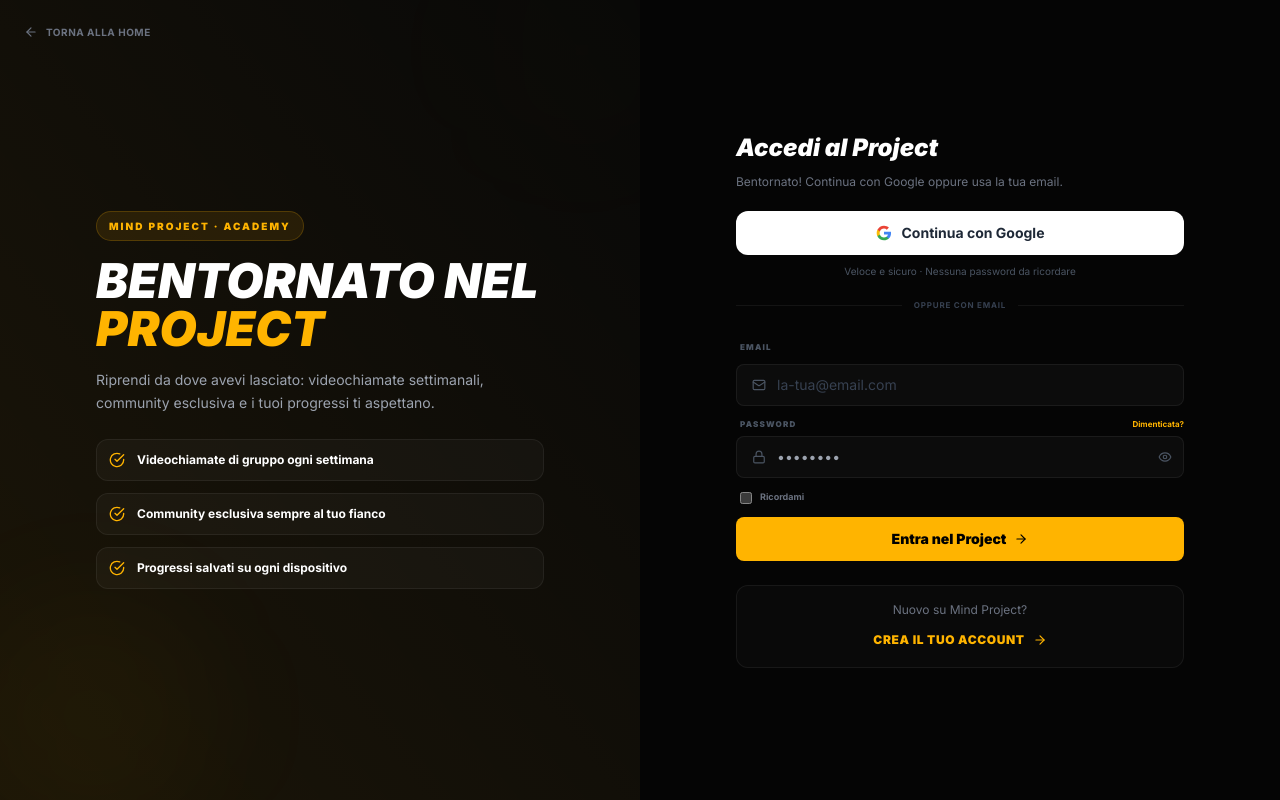
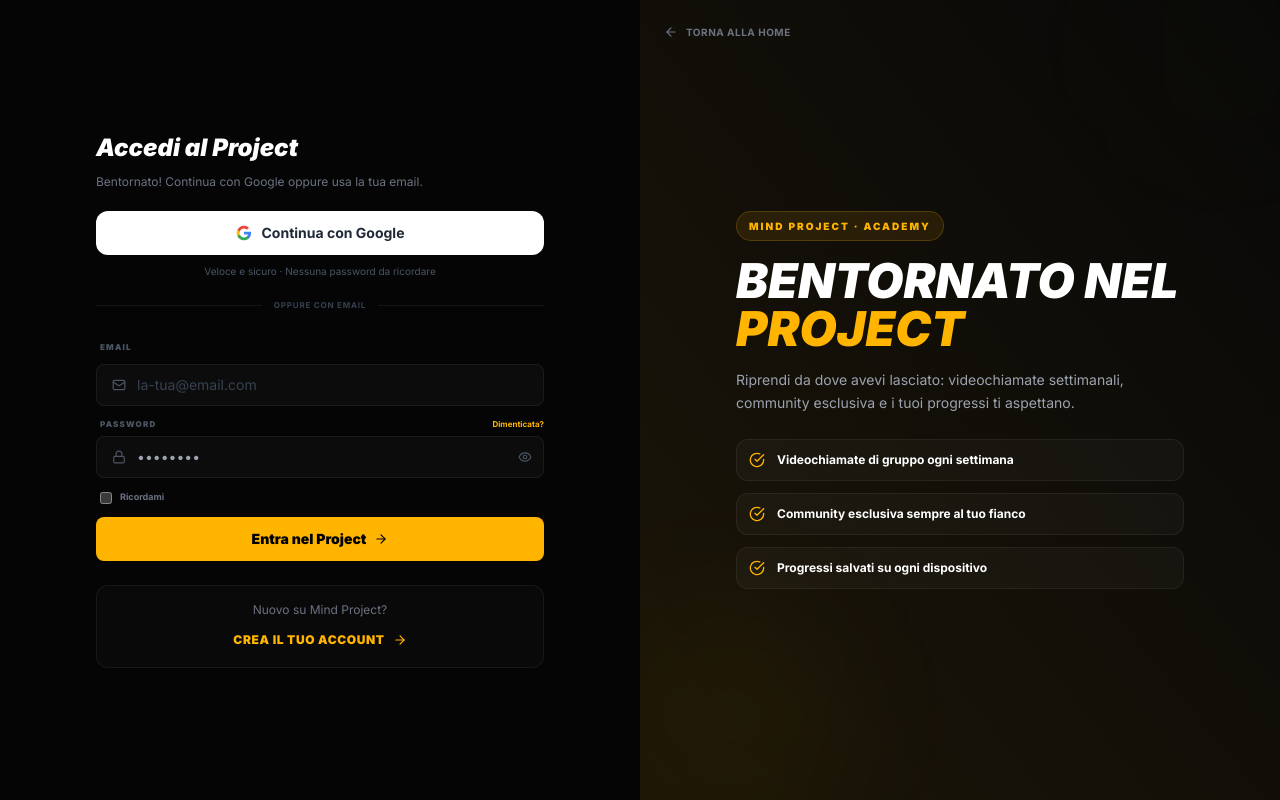
Before and after one commit to gabrieleforestieri0912-lab/Mind-Project, a Next.js app: page /login in a window 1280 px wide. Built offline with nearby package versions, Linux system fonts and the light colour scheme; no server answers.

Commit message:
feat(auth): form di accesso a sinistra, pannello di benvenuto a destra su desktop

```diff
--- a/src/pages/login.tsx
+++ b/src/pages/login.tsx
@@ -102,7 +102,7 @@
         noIndex
       />
       <main className="min-h-screen grid lg:grid-cols-2">
-        <div className="hidden lg:flex relative bg-[#080808] items-center justify-center px-12 overflow-hidden">
+        <div className="hidden lg:flex order-2 relative bg-[#080808] items-center justify-center px-12 overflow-hidden">
           <div className="absolute inset-0 bg-gradient-to-tr from-accent-primary/[0.08] to-transparent z-0" />
           <div className="absolute bottom-[-5%] left-[-5%] w-[250px] h-[250px] bg-accent-primary/[0.03] blur-[60px] rounded-full" />
           <div className="absolute top-[-5%] right-[-5%] w-[180px] h-[180px] bg-accent-primary/[0.02] blur-[80px] rounded-full" />
@@ -151,7 +151,7 @@
           </motion.div>
         </div>
 
-        <div className="flex items-center justify-center px-4 py-10 sm:px-8 lg:px-16 bg-[#050505] relative min-h-screen lg:min-h-full">
+        <div className="order-1 flex items-center justify-center px-4 py-10 sm:px-8 lg:px-16 bg-[#050505] relative min-h-screen lg:min-h-full">
           <div className="lg:hidden absolute top-5 left-5">
             <Link
               href="/"
--- a/src/pages/signup.tsx
+++ b/src/pages/signup.tsx
@@ -118,7 +118,7 @@
         canonicalUrl="https://mind-prjct.vercel.app/signup"
       />
       <main className="min-h-screen grid lg:grid-cols-2">
-        <div className="hidden lg:flex relative bg-[#080808] items-start justify-center pt-0 pb-8 px-8 overflow-hidden">
+        <div className="hidden lg:flex order-2 relative bg-[#080808] items-start justify-center pt-0 pb-8 px-8 overflow-hidden">
           <div className="absolute inset-0 bg-gradient-to-br from-accent-primary/[0.08] to-transparent z-0" />
           <div className="absolute top-[-5%] right-[-5%] w-[250px] h-[250px] bg-accent-primary/[0.03] blur-[60px] rounded-full" />
           <div className="absolute bottom-[-5%] left-[-5%] w-[180px] h-[180px] bg-accent-primary/[0.02] blur-[80px] rounded-full" />
@@ -161,7 +161,7 @@
           </motion.div>
         </div>
 
-        <div className="flex items-start justify-center pt-0 pb-4 px-4 sm:pt-0 sm:pb-8 sm:px-8 lg:pt-0 lg:pb-16 lg:px-16 bg-[#050505] relative">
+        <div className="order-1 flex items-start justify-center pt-0 pb-4 px-4 sm:pt-0 sm:pb-8 sm:px-8 lg:pt-0 lg:pb-16 lg:px-16 bg-[#050505] relative">
           <div className="lg:hidden absolute top-5 left-5">
             <Link
               href="/"
@@ -172,7 +172,7 @@
           </div>
 
           <motion.div
-            initial={{ opacity: 0, x: 20 }}
+            initial={{ opacity: 0, x: -20 }}
             animate={{ opacity: 1, x: 0 }}
             transition={{ duration: 0.6, delay: 0.2 }}
             className="w-full max-w-md mt-20 lg:mt-24"
```
